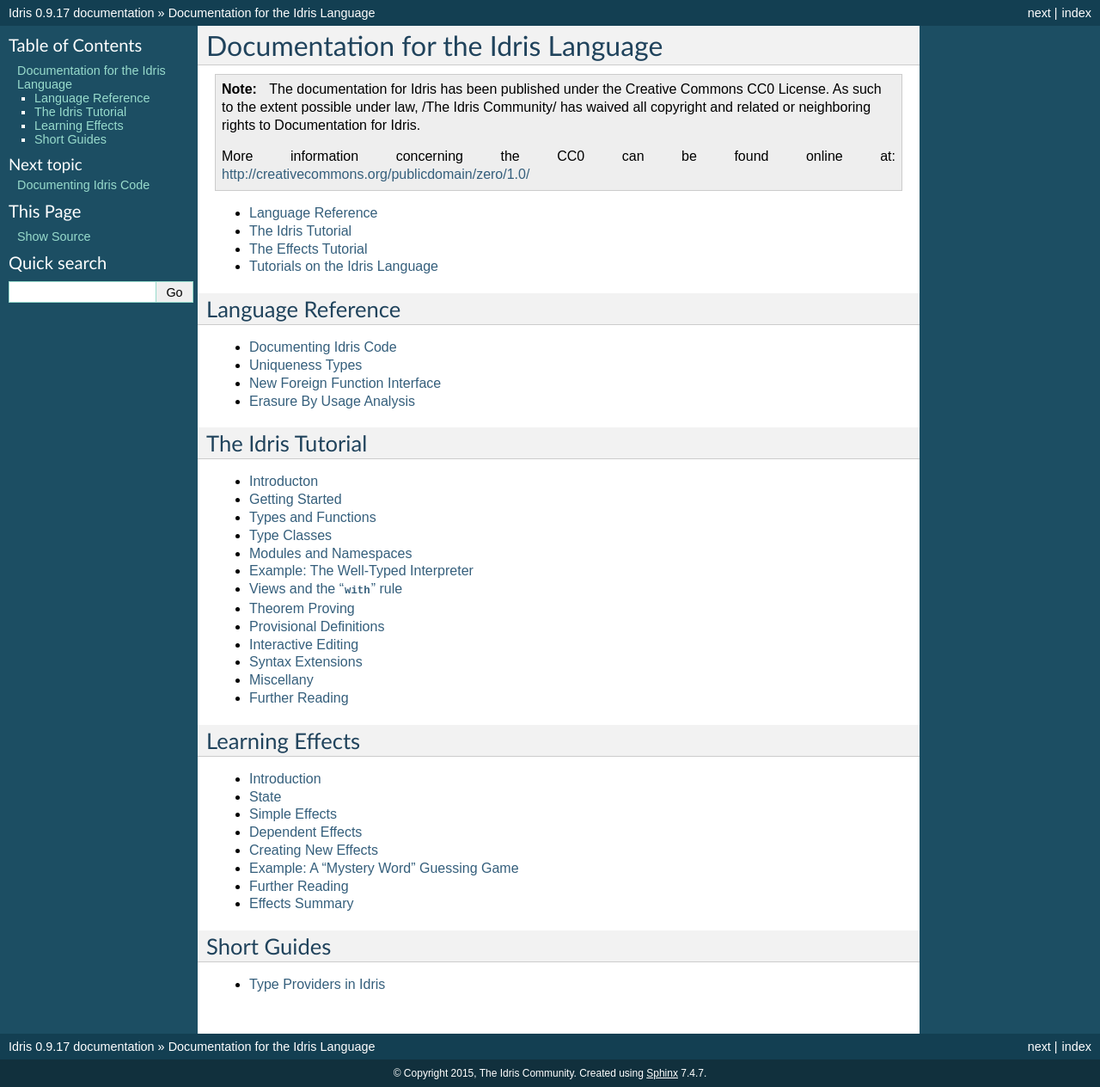
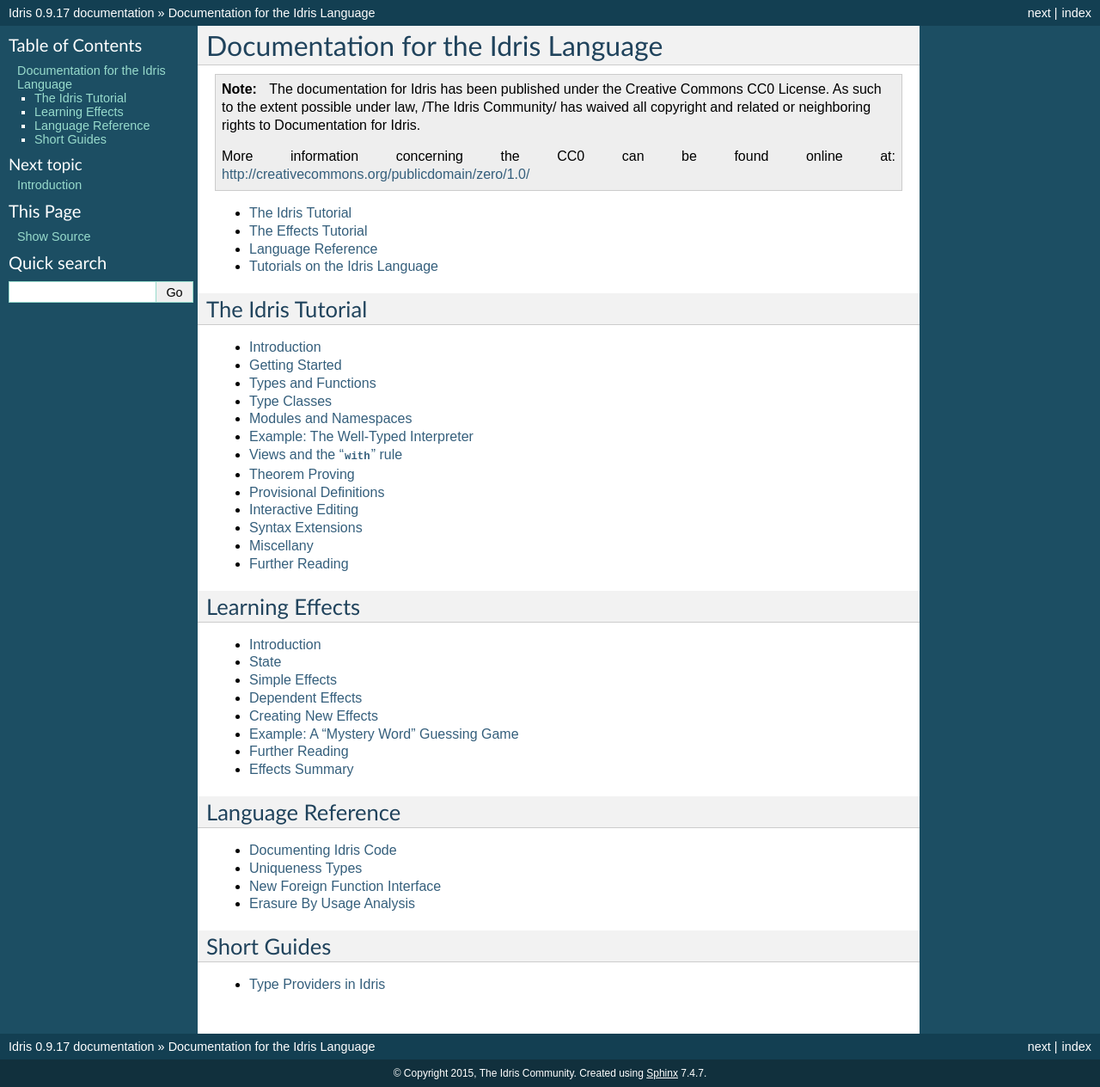
Before and after one commit to idris-lang/Idris-dev, a Sphinx documentation site: the page built from docs/index.rst, in a window 1280 px wide. Shown: the whole page at 86% size. Built offline with Sphinx 7.4.7, drawn with Linux system fonts in a browser that asks for light colours; formulas are drawn with MathJax 3.

Commit message:
Documentation tweaks

```diff
--- a/docs/index.rst
+++ b/docs/index.rst
@@ -15,25 +15,11 @@
 
    More information concerning the CC0 can be found online at: http://creativecommons.org/publicdomain/zero/1.0/
 
-* :ref:`reference-index`
 * :ref:`tutorial-index`
 * :ref:`eff-tutorial-index`
+* :ref:`reference-index`
 * :ref:`guides-index`
 
-
-.. _reference:
-
-##################
-Language Reference
-##################
-
-.. toctree::
-   :maxdepth: 1
-
-   reference/documenting
-   reference/uniqueness-types
-   reference/ffi
-   reference/erasure
 
 .. _tutorial:
 
--- a/docs/tutorial/introduction.rst
+++ b/docs/tutorial/introduction.rst
@@ -1,8 +1,8 @@
 .. _sect-intro:
 
-===========
-Introducton
-===========
+============
+Introduction
+============
 
 In conventional programming languages, there is a clear distinction
 between *types* and *values*. For example, in `Haskell
```
Also changed, not shown: other parts of docs/index.rst (+14 -0 lines).
